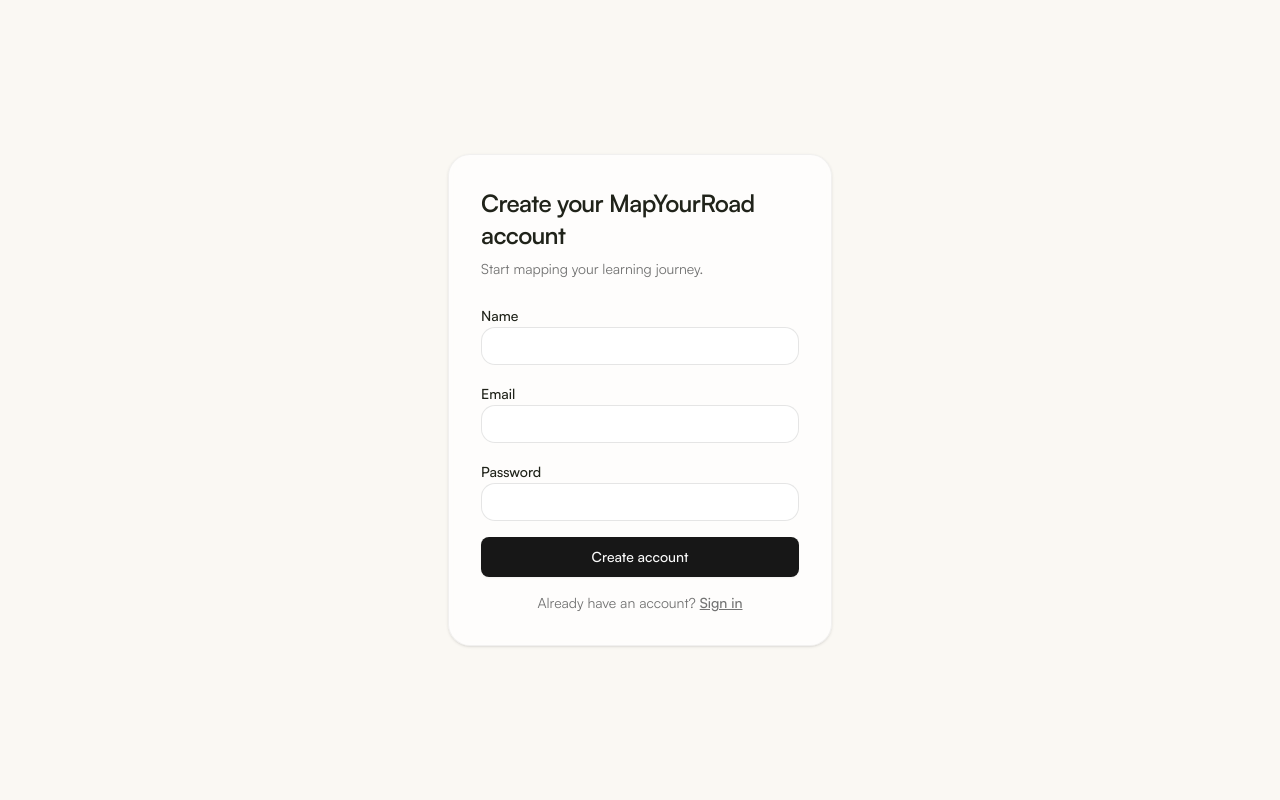
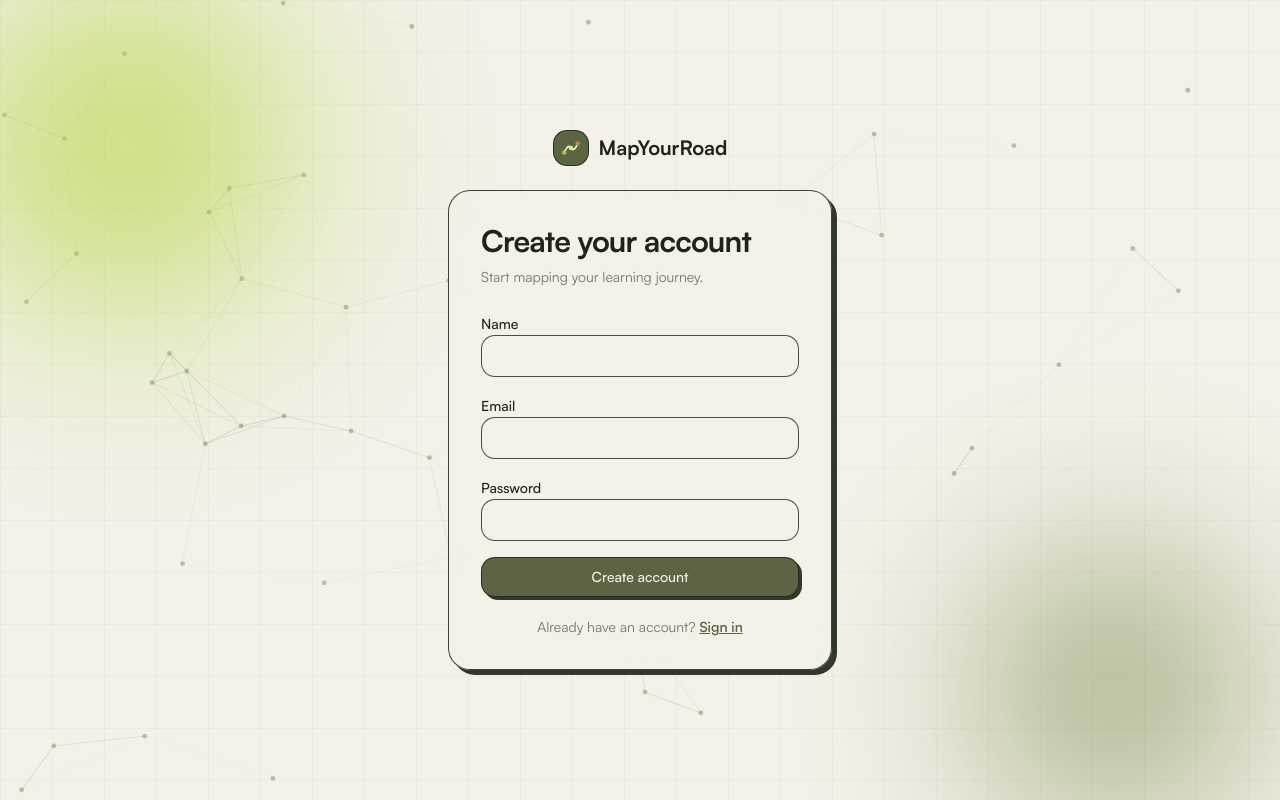
Before and after one commit to sreyashp07/MapYourRoad, a Next.js app: page /register in a window 1280 px wide. Built offline with nearby package versions, Linux system fonts and the light colour scheme; no server answers.

Commit message:
feat(auth): restyle login + register with auth shell, animated logo

```diff
--- a/src/app/login/page.tsx
+++ b/src/app/login/page.tsx
@@ -4,7 +4,10 @@
 import { useActionState } from "react";
 import { authenticate } from "@/features/auth/actions";
 import { Button } from "@/components/ui/button";
-import { siteConfig } from "@/config/site";
+import { AuthShell } from "@/components/auth/auth-shell";
+
+const inputCls =
+  "w-full rounded-xl border-[1.5px] border-ink/80 bg-cream px-3 py-2.5 text-sm text-ink outline-none transition focus:border-olive focus:ring-2 focus:ring-olive/30";
 
 export default function LoginPage() {
   const [errorMessage, formAction, isPending] = useActionState(
@@ -13,17 +16,16 @@
   );
 
   return (
-    <main className="flex min-h-screen items-center justify-center bg-[#faf8f3] px-6">
-      <div className="w-full max-w-sm rounded-3xl border border-black/5 bg-white/70 p-8 shadow-sm backdrop-blur">
-        <h1 className="text-2xl font-semibold tracking-tight">
-          Sign in to {siteConfig.shortName}
+    <AuthShell>
+      <h1 className="font-display text-ink text-3xl font-bold tracking-tight">
+        Welcome back
       </h1>
-        <p className="text-muted-foreground mt-2 text-sm">
-          Welcome back. Continue building your roadmaps.
+      <p className="text-ink/60 mt-2 text-sm">
+        Sign in to keep building your roadmaps.
       </p>
       <form action={formAction} className="mt-6 space-y-4">
         <div className="space-y-1.5">
-            <label htmlFor="email" className="text-sm font-medium">
+          <label htmlFor="email" className="text-ink text-sm font-medium">
             Email
           </label>
           <input
@@ -32,11 +34,11 @@
             type="email"
             required
             autoComplete="email"
-              className="w-full rounded-xl border border-black/10 bg-white px-3 py-2 text-sm outline-none focus:border-black/30"
+            className={inputCls}
           />
         </div>
         <div className="space-y-1.5">
-            <label htmlFor="password" className="text-sm font-medium">
+          <label htmlFor="password" className="text-ink text-sm font-medium">
             Password
           </label>
           <input
@@ -45,28 +47,25 @@
             type="password"
             required
             autoComplete="current-password"
-              className="w-full rounded-xl border border-black/10 bg-white px-3 py-2 text-sm outline-none focus:border-black/30"
+            className={inputCls}
           />
         </div>
-          {errorMessage && (
-            <p className="text-sm text-red-600">{errorMessage}</p>
-          )}
+        {errorMessage && <p className="text-clay text-sm">{errorMessage}</p>}
         <Button
           type="submit"
           size="lg"
-            className="w-full"
           disabled={isPending}
+          className="sb-border sb-shadow bg-olive text-cream hover:bg-olive-deep w-full rounded-xl"
         >
           {isPending ? "Signing in…" : "Sign in"}
         </Button>
       </form>
-        <p className="text-muted-foreground mt-4 text-center text-sm">
+      <p className="text-ink/60 mt-5 text-center text-sm">
         No account?{" "}
-          <Link href="/register" className="font-medium underline">
+        <Link href="/register" className="text-olive font-semibold underline">
           Create one
         </Link>
       </p>
-      </div>
-    </main>
+    </AuthShell>
   );
 }
--- a/src/app/register/page.tsx
+++ b/src/app/register/page.tsx
@@ -4,7 +4,10 @@
 import { useActionState } from "react";
 import { registerUser } from "@/features/auth/actions";
 import { Button } from "@/components/ui/button";
-import { siteConfig } from "@/config/site";
+import { AuthShell } from "@/components/auth/auth-shell";
+
+const inputCls =
+  "w-full rounded-xl border-[1.5px] border-ink/80 bg-cream px-3 py-2.5 text-sm text-ink outline-none transition focus:border-olive focus:ring-2 focus:ring-olive/30";
 
 export default function RegisterPage() {
   const [errorMessage, formAction, isPending] = useActionState(
@@ -13,17 +16,16 @@
   );
 
   return (
-    <main className="flex min-h-screen items-center justify-center bg-[#faf8f3] px-6">
-      <div className="w-full max-w-sm rounded-3xl border border-black/5 bg-white/70 p-8 shadow-sm backdrop-blur">
-        <h1 className="text-2xl font-semibold tracking-tight">
-          Create your {siteConfig.shortName} account
+    <AuthShell>
+      <h1 className="font-display text-ink text-3xl font-bold tracking-tight">
+        Create your account
       </h1>
-        <p className="text-muted-foreground mt-2 text-sm">
+      <p className="text-ink/60 mt-2 text-sm">
         Start mapping your learning journey.
       </p>
       <form action={formAction} className="mt-6 space-y-4">
         <div className="space-y-1.5">
-            <label htmlFor="name" className="text-sm font-medium">
+          <label htmlFor="name" className="text-ink text-sm font-medium">
             Name
           </label>
           <input
@@ -32,11 +34,11 @@
             type="text"
             required
             autoComplete="name"
-              className="w-full rounded-xl border border-black/10 bg-white px-3 py-2 text-sm outline-none focus:border-black/30"
+            className={inputCls}
           />
         </div>
         <div className="space-y-1.5">
-            <label htmlFor="email" className="text-sm font-medium">
+          <label htmlFor="email" className="text-ink text-sm font-medium">
             Email
           </label>
           <input
@@ -45,11 +47,11 @@
             type="email"
             required
             autoComplete="email"
-              className="w-full rounded-xl border border-black/10 bg-white px-3 py-2 text-sm outline-none focus:border-black/30"
+            className={inputCls}
           />
         </div>
         <div className="space-y-1.5">
-            <label htmlFor="password" className="text-sm font-medium">
+          <label htmlFor="password" className="text-ink text-sm font-medium">
             Password
           </label>
           <input
@@ -59,28 +61,25 @@
             required
             minLength={6}
             autoComplete="new-password"
-              className="w-full rounded-xl border border-black/10 bg-white px-3 py-2 text-sm outline-none focus:border-black/30"
+            className={inputCls}
           />
         </div>
-          {errorMessage && (
-            <p className="text-sm text-red-600">{errorMessage}</p>
-          )}
+        {errorMessage && <p className="text-clay text-sm">{errorMessage}</p>}
         <Button
           type="submit"
           size="lg"
-            className="w-full"
           disabled={isPending}
+          className="sb-border sb-shadow bg-olive text-cream hover:bg-olive-deep w-full rounded-xl"
         >
           {isPending ? "Creating account…" : "Create account"}
         </Button>
       </form>
-        <p className="text-muted-foreground mt-4 text-center text-sm">
+      <p className="text-ink/60 mt-5 text-center text-sm">
         Already have an account?{" "}
-          <Link href="/login" className="font-medium underline">
+        <Link href="/login" className="text-olive font-semibold underline">
           Sign in
         </Link>
       </p>
-      </div>
-    </main>
+    </AuthShell>
   );
 }
--- /dev/null
+++ b/src/components/auth/auth-shell.tsx
@@ -0,0 +1,36 @@
+"use client";
+
+import { NetworkWeb } from "@/components/landing/network-web";
+import { Logo } from "@/components/brand/logo";
+
+export function AuthShell({ children }: { children: React.ReactNode }) {
+  return (
+    <main className="sb-grid relative flex min-h-screen items-center justify-center overflow-hidden px-4 py-16">
+      <NetworkWeb />
+      <div className="pointer-events-none absolute inset-0 overflow-hidden">
+        <div
+          className="aurora aurora-live top-[-10%] left-[-10%] h-[480px] w-[480px]"
+          style={{
+            background: "radial-gradient(circle,#b6d94f,transparent 68%)",
+          }}
+        />
+        <div
+          className="aurora aurora-live right-[-5%] bottom-[-15%] h-[460px] w-[460px]"
+          style={{
+            background: "radial-gradient(circle,#7d8a4f,transparent 68%)",
+            animationDelay: "-4s",
+          }}
+        />
+      </div>
+
+      <div className="relative w-full max-w-sm">
+        <div className="mb-6 flex justify-center">
+          <Logo animated />
+        </div>
+        <div className="sb-border sb-shadow-lg bg-cream/85 rounded-3xl p-8 backdrop-blur-md">
+          {children}
+        </div>
+      </div>
+    </main>
+  );
+}
```
Lines whose indentation alone changed are shown as unchanged.
